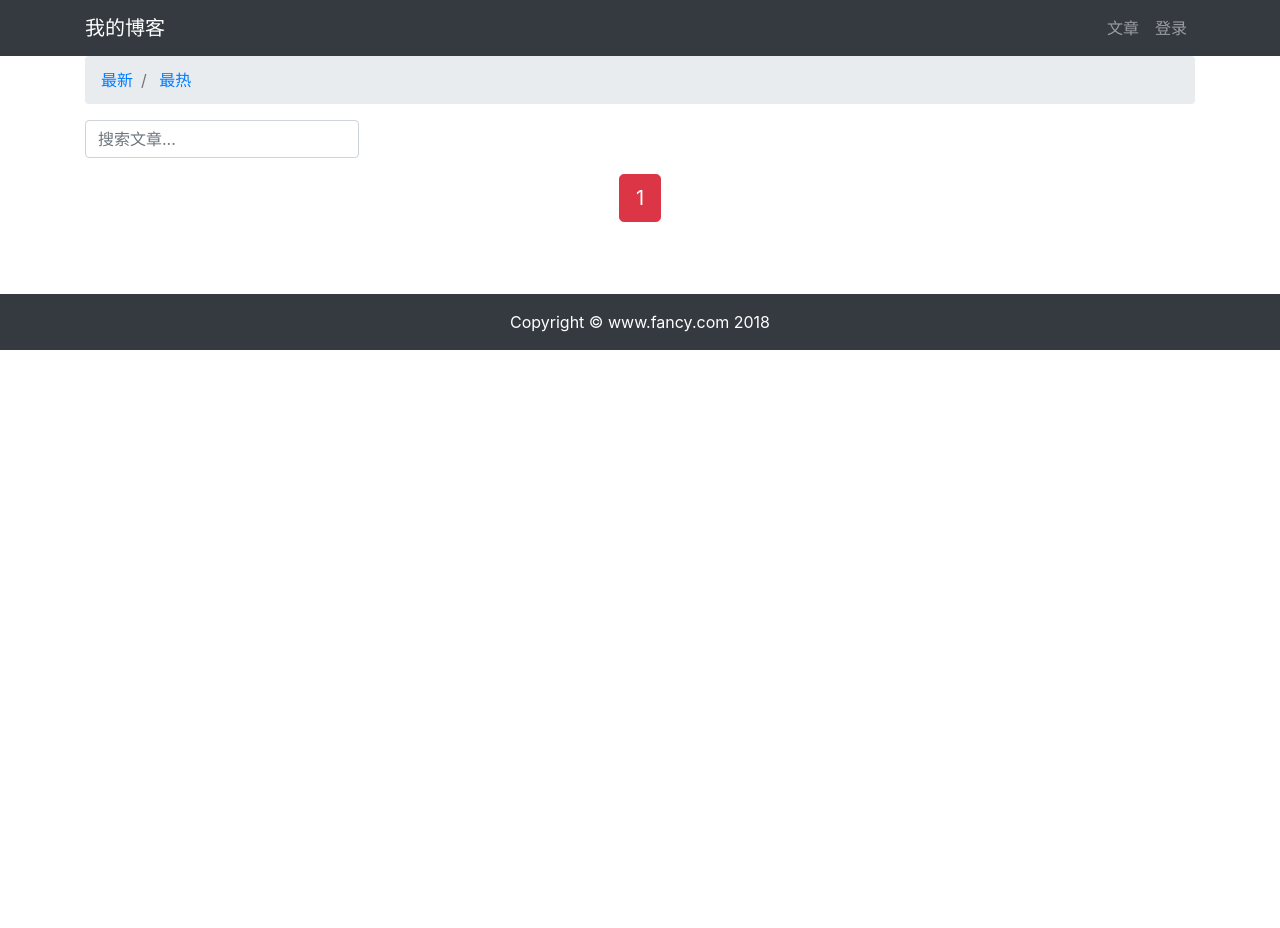
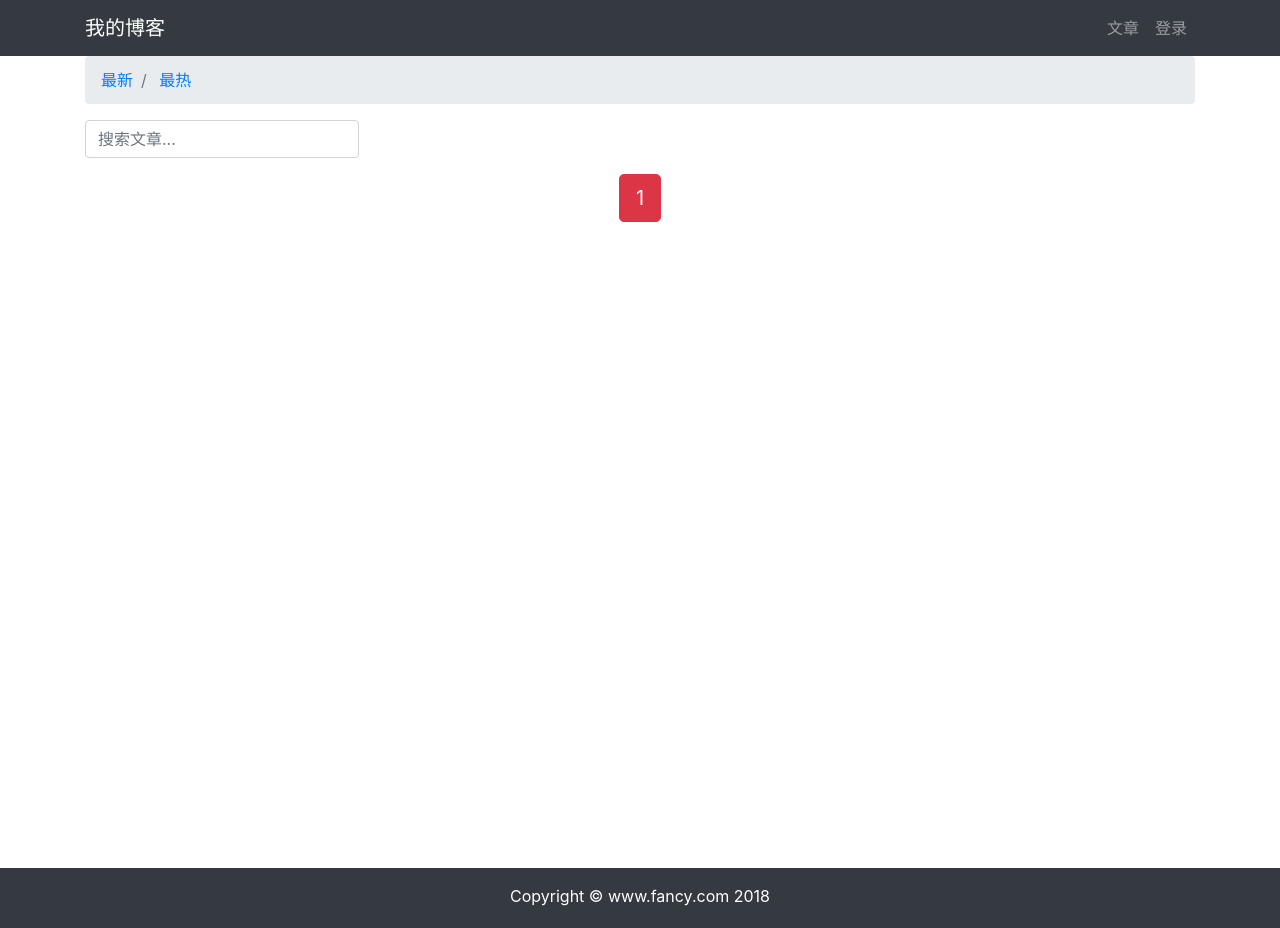
Before and after one commit to fancyabc/MyDBlog, a Django app: page /blog/article-list/ in a window 1280 px wide. Before the commit the page ends 350 px from the top, so only its background shows below. Run offline with Django 4.2, Linux system fonts and the light colour scheme; data that the repository does not hold is empty; some libraries are stand-ins or nearby versions.

Commit message:
页脚沉底

```diff
--- a/MyBlog/templates/base.html
+++ b/MyBlog/templates/base.html
@@ -20,8 +20,12 @@
 <body>
     <!-- 引入导航栏 -->
     {% include 'header.html' %}
-    <!-- 预留具体页面的位置 -->
-    {% block content %}{% endblock content %}
+
+    <div id="wrapper">
+        {% block content %}{% endblock content %}
+        <div id="push"></div>
+    </div>
+
     <!-- 引入注脚 -->
     {% include 'footer.html' %}
     <!-- bootstrap.js 依赖 jquery.js 和popper.js，因此在这里引入 -->
@@ -41,6 +45,24 @@
 
     <!-- 在jquery后面引入 -->
     {% include 'back_to_top.html' %}
+
+    <style>
+        html, body {
+            height: 100%;
+            margin: 0;
+        }
+
+        #wrapper {
+            min-height: 100%;
+            margin-bottom: -60px;
+        }
+
+        #footer,
+        #push {
+            height: 60px;
+        }
+    </style>
+
 </body>
 
 </html>
--- a/MyBlog/templates/blog/list.html
+++ b/MyBlog/templates/blog/list.html
@@ -115,13 +115,13 @@
                         <i class="fa-solid fa-eye"></i>
                         {{ article.view_counts }} 浏览&nbsp;&nbsp;&nbsp;
                     </span>
+                    <i class="fas fa-comments" style="color: yellowgreen;"></i>
+                    <!-- 修改为评论的计数 -->
+                    {{ article.comments.count }}&nbsp;&nbsp;&nbsp;
                     <span style="color: blue;">
                         <i class="fa-sharp fa-solid fa-clock"></i>
                         {{ article.created|date:'Y-m-d' }} 发布&nbsp;&nbsp;&nbsp;
                     </span>
-                    <i class="fas fa-comments" style="color: yellowgreen;"></i>
-                    <!-- 修改为评论的计数 -->
-                    {{ article.comments.count }}&nbsp;&nbsp;&nbsp;
                 </p>
             </div>
             <hr style="width: 100%;">
--- a/MyBlog/templates/footer.html
+++ b/MyBlog/templates/footer.html
@@ -3,7 +3,7 @@
 <div>
     <br><br><br>
 </div>
-<footer class="py-3 bg-dark">
+<footer class="py-3 bg-dark" id="footer">
     <div class="container">
         <p class="m-0 text-center text-white">Copyright &copy; www.fancy.com 2018</p>
     </div>
```
